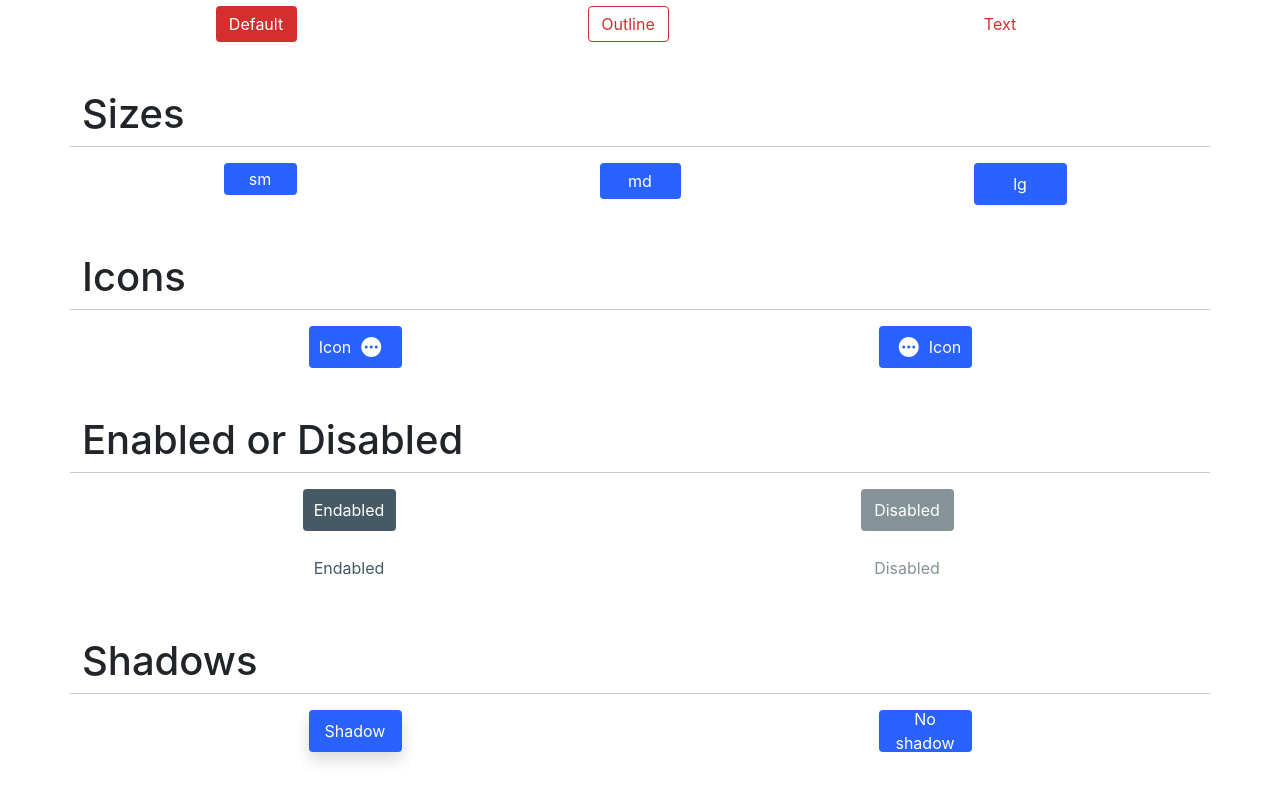
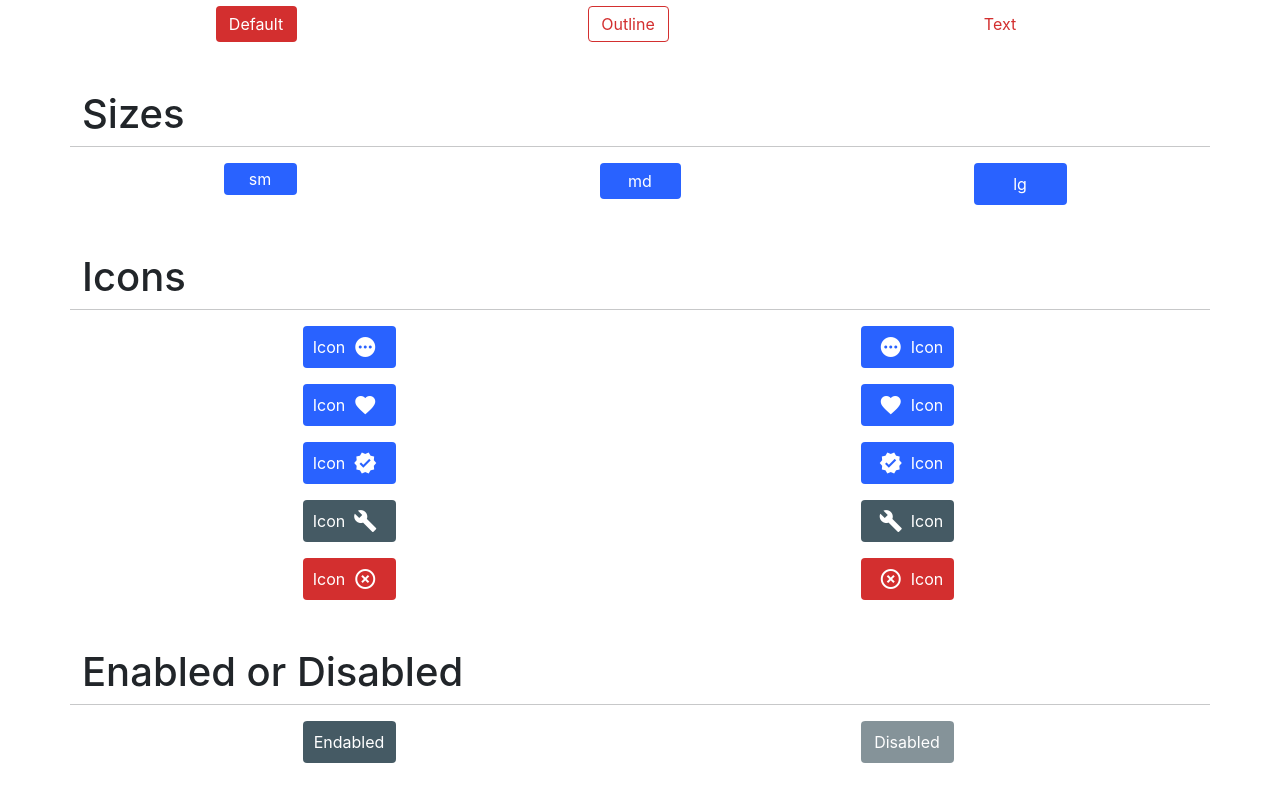
Before and after one commit to AlbertoMartinezGar/devchallenges-buton-component, a React (Create React App) app: page / in a window 1280 px wide. Shown: the part 549-1340 px from the top of the page. Built offline with nearby package versions, Linux system fonts and the light colour scheme.

Commit message:
More icons

```diff
--- a/src/components/IconsSection.js
+++ b/src/components/IconsSection.js
@@ -6,6 +6,7 @@ const IconsSection = () => {
     <div className='row mt-5'>
         <h1>Icons</h1>
         <hr />
+        <div className='row mb-3'>
           <div className='col-6 d-flex justify-content-center'>
             <ButtonComponent
               text={'Icon'}
@@ -27,6 +28,95 @@ const IconsSection = () => {
             />
           </div>
         </div>
+        <div className='row mb-3'>
+          <div className='col-6 d-flex justify-content-center'>
+            <ButtonComponent
+              text={'Icon'}
+              type={'default'}
+              color={'primary'}
+              size={'lg'}
+              icon={'favorite'}
+              iconDirection={'right'}
+            />
+          </div>
+          <div className='col-6 d-flex justify-content-center'>
+            <ButtonComponent
+              text={'Icon'}
+              type={'default'}
+              color={'primary'}
+              size={'lg'}
+              icon={'favorite'}
+              iconDirection={'left'}
+            />
+          </div>
+        </div>
+        <div className='row mb-3'>
+          <div className='col-6 d-flex justify-content-center'>
+            <ButtonComponent
+              text={'Icon'}
+              type={'default'}
+              color={'primary'}
+              size={'lg'}
+              icon={'verified'}
+              iconDirection={'right'}
+            />
+          </div>
+          <div className='col-6 d-flex justify-content-center'>
+            <ButtonComponent
+              text={'Icon'}
+              type={'default'}
+              color={'primary'}
+              size={'lg'}
+              icon={'verified'}
+              iconDirection={'left'}
+            />
+          </div>
+        </div>
+        <div className='row mb-3'>
+          <div className='col-6 d-flex justify-content-center'>
+            <ButtonComponent
+              text={'Icon'}
+              type={'default'}
+              color={'secondary'}
+              size={'lg'}
+              icon={'build'}
+              iconDirection={'right'}
+            />
+          </div>
+          <div className='col-6 d-flex justify-content-center'>
+            <ButtonComponent
+              text={'Icon'}
+              type={'default'}
+              color={'secondary'}
+              size={'lg'}
+              icon={'build'}
+              iconDirection={'left'}
+            />
+          </div>
+        </div>
+        <div className='row'>
+          <div className='col-6 d-flex justify-content-center'>
+            <ButtonComponent
+              text={'Icon'}
+              type={'default'}
+              color={'danger'}
+              size={'lg'}
+              icon={'highlight_off'}
+              iconDirection={'right'}
+            />
+          </div>
+          <div className='col-6 d-flex justify-content-center'>
+            <ButtonComponent
+              text={'Icon'}
+              type={'default'}
+              color={'danger'}
+              size={'lg'}
+              icon={'highlight_off'}
+              iconDirection={'left'}
+            />
+          </div>
+        </div>
+      </div>
   )
 }
 
```
Lines whose indentation alone changed are shown as unchanged.
